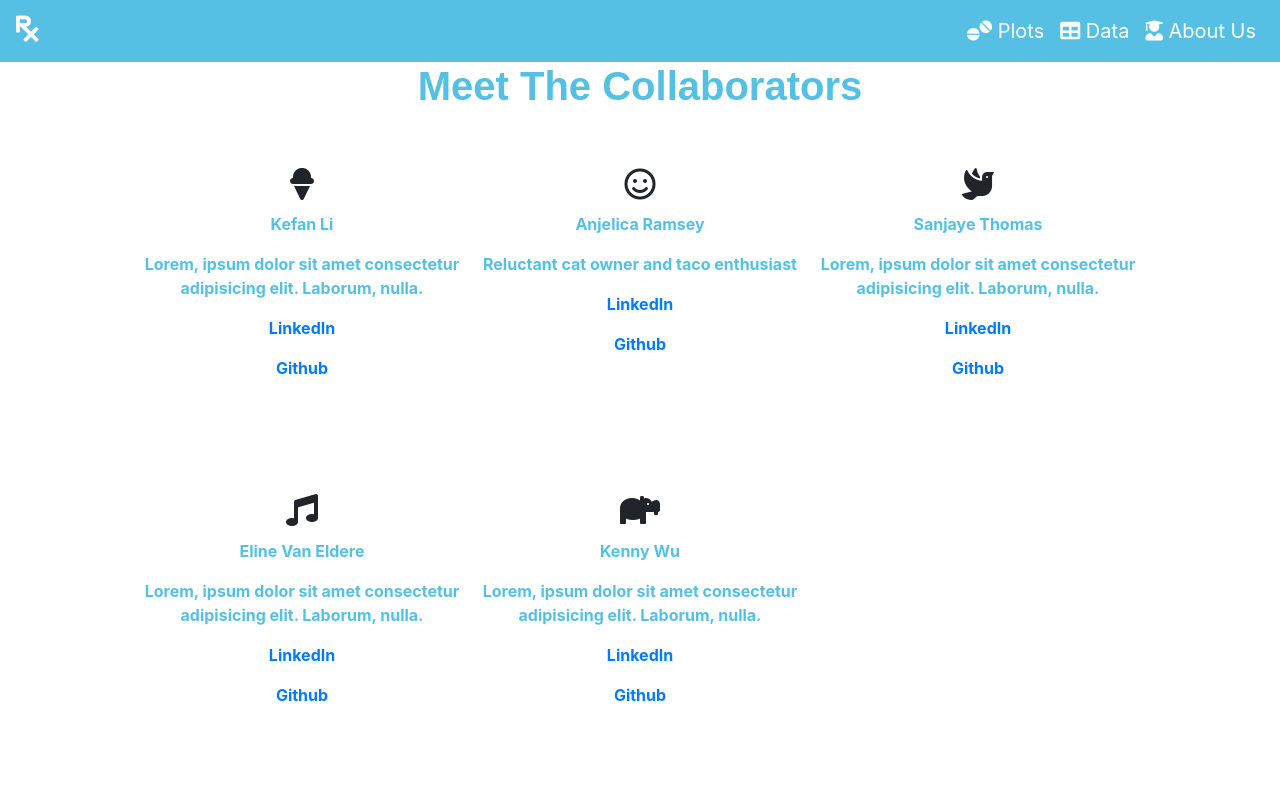
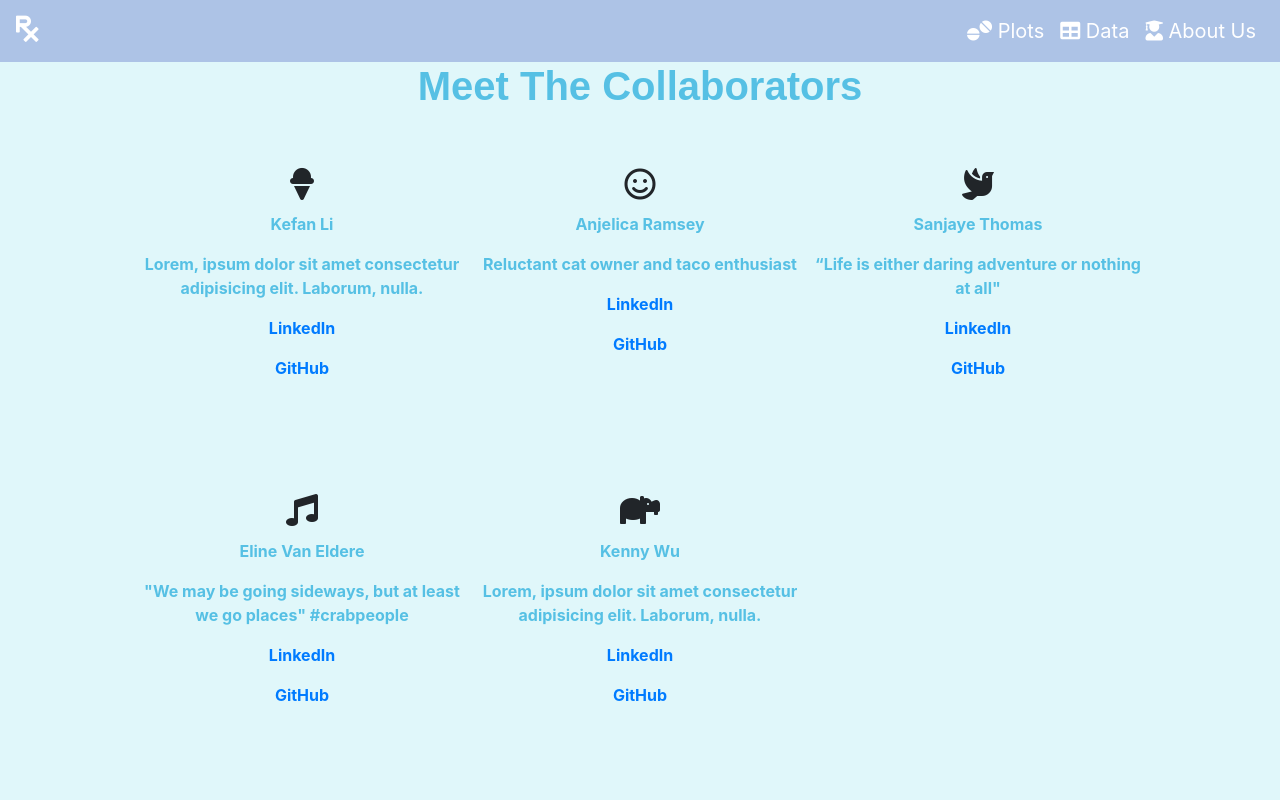
Before and after one commit to Sanjaye22/CUBootcamp-Final-Project, a Flask app: page /profile in a window 1280 px wide. Run offline with Flask 2, Linux system fonts and the light colour scheme; some libraries are stand-ins or nearby versions.

Commit message:
updated html

```diff
--- a/Flask/Templates/index.html
+++ b/Flask/Templates/index.html
@@ -40,12 +40,11 @@
         </div>
     </div>
   </nav>
-<br>
 <body>
+  <img src="static/images/pill3.png" id = 'img_2'  class="img-fluid">
+
   <div class="container">
-  <img src="static/images/banner3.jpeg" id = 'main_img'  class="img-fluid">
    <h1 id = 'test'> Sentiment Analysis of Drug Reviews </h1>
-   <img src= "static/images/gif3.gif" id = 'gif'  class="img-fluid">
    <!-- This is the source of the gif: https://media.giphy.com/media/l4XyCo0bmD4yc1zrKv/giphy.gif -->
   </div>
     <div class="container">
@@ -60,6 +59,7 @@
                         <label for="exampleFormControlTextarea6" style= "color:rgb(86, 192, 228)">Predict your sentiments...</label>
                         <textarea class="form-control z-depth-1" id="input" name="input" rows="3" placeholder="Try it out yourself..."></textarea>
                         <br>
+                        <img src= "static/images/stars.gif" id = 'gif'  class="img-fluid">
                         <button class="btn btn-primary" type="submit" value= "Submit" style = "background-color:rgb(86, 192, 228)">Submit Review</button>
                       </div>
                     </form>
--- a/Flask/Templates/profile.html
+++ b/Flask/Templates/profile.html
@@ -53,35 +53,35 @@
             <p class="service-names">Kefan Li</p>
             <p class="service-description">Lorem, ipsum dolor sit amet consectetur adipisicing elit. Laborum, nulla.</p>
             <p class="linkedin"> <a href="https://www.linkedin.com/in/kefan-keke-li"> LinkedIn</a> </p>
-            <p class="git-pages"> <a href="https://github.com/kli99"> Github </a></p>
+            <p class="git-pages"> <a href="https://github.com/kli99"> GitHub </a></p>
           </div>
           <div class="col-md-4 py-5">
             <h2><i class="far fa-smile"></i></h2>
             <p class="service-names">Anjelica Ramsey</p>
             <p class="service-description">Reluctant cat owner and taco enthusiast</p>
             <p class="linkedin"> <a href="https://www.linkedin.com/in/anjelicaramsey/"> LinkedIn</a> </p>
-            <p class="git-pages"> <a href="https://github.com/AnjelicaRamsey"> Github </a></p>
+            <p class="git-pages"> <a href="https://github.com/AnjelicaRamsey"> GitHub </a></p>
           </div>
           <div class="col-md-4 py-5">
             <h2><i class="fas fa-dove"></i></h2>
             <p class="service-names">Sanjaye Thomas</p>
-            <p class="service-description">Lorem, ipsum dolor sit amet consectetur adipisicing elit. Laborum, nulla.</p>
+            <p class="service-description">“Life is either daring adventure or nothing at all"</p>
             <p class="linkedin"> <a href="www.linkedin.com/in/sanjayethomas-cpa-cgma"> LinkedIn</a> </p>
-            <p class="git-pages"><a href="https://github.com/sanjaye22"> Github </a></p>
+            <p class="git-pages"><a href="https://github.com/sanjaye22"> GitHub </a></p>
           </div>
           <div class="col-md-4 py-5">
             <h2><i class="fas fa-music"></i></h2>
             <p class="service-names">Eline Van Eldere</p>
-            <p class="service-description">Lorem, ipsum dolor sit amet consectetur adipisicing elit. Laborum, nulla.</p>
+            <p class="service-description">"We may be going sideways, but at least we go places" #crabpeople</p>
             <p class="linkedin"> <a href="linkedin.com/in/eline-van-eldere"> LinkedIn</a> </p>
-            <p class="git-pages"><a href="https://github.com/ElineVE"> Github </a></p>
+            <p class="git-pages"><a href="https://github.com/ElineVE"> GitHub </a></p>
           </div>
           <div class="col-md-4 py-5">
             <h2><i class="fas fa-hippo"></i></h2>
             <p class="service-names">Kenny Wu</p>
             <p class="service-description">Lorem, ipsum dolor sit amet consectetur adipisicing elit. Laborum, nulla.</p>
             <p class="linkedin"> <a href="https://www.linkedin.com/in/anjelicaramsey/"> LinkedIn</a> </p>
-            <p class="git-pages"><a href="https://github.com/ElineVE"> Github </a></p>
+            <p class="git-pages"><a href="https://github.com/ElineVE"> GitHub </a></p>
           </div>
         </section>
 
--- a/Flask/app.py
+++ b/Flask/app.py
@@ -41,15 +41,20 @@ app = Flask(__name__)
 @app.route("/", methods=["GET", "POST"])
 def index():
     output= None
+    results= None
     if request.method == "POST":
         input_data = request.values.get("input")
         loaded_model = PipelineModel.load("models/lr_regression_eval")
         testreview = spark.createDataFrame([(f"{str(input_data)}", 0)], ["review", "rating"])
         transformed_model = loaded_model.transform(testreview)
         output = str(int(transformed_model.select("prediction").collect()[0]["prediction"]))
+        if (output == 0):
+            results = "This is a positive review"
+        else:
+            results = "This is a negative review"
 
     # Return template and data
-    return render_template("index.html", output= output)
+    return render_template("index.html", output= results)
 
 @app.route("/data")
 def datapage():
--- a/Flask/static/css/style.css
+++ b/Flask/static/css/style.css
@@ -7,7 +7,7 @@ height:100%;
 body{
   padding: 0px;
   margin: 0px;
-  background-color: white;
+  background-color: #e0f7fa;
 }
 
 /*Words*/
@@ -58,6 +58,14 @@ p{
   font-size: 100px
 }
 
+#img_2{
+  max-width: auto;
+  height: 350px;
+  display: block;
+  margin-left: auto;
+  margin-right: auto;
+}
+
 #main_img{
   max-width: auto;
   height: 350px;
@@ -67,15 +75,16 @@ p{
 }
 
 #gif {
-  max-width: auto;
-  height: 200px;
+  height: auto;
+  width: 200px;
   display: block;
   margin-left: auto;
   margin-right: auto;
 }
+
 /*Container*/
 .container{
-  background-color:white;
+  background-color: #e0f7fa;
 }
 
 .table .thead-dark th {
@@ -92,5 +101,5 @@ p{
 
 /*Media query*/
 .navbar{
-  background-color: rgb(86, 192, 228) !important;
+  background-color: rgb(173, 195, 230) !important;
 }
```
Also changed, not shown: Flask/Templates/transparent.jpg (added), Flask/static/images/gif3.gif (deleted), Flask/static/images/pill.png (added), Flask/static/images/pill2.png (added), Flask/static/images/pill3.png (added), Flask/static/images/stars.gif (added).
